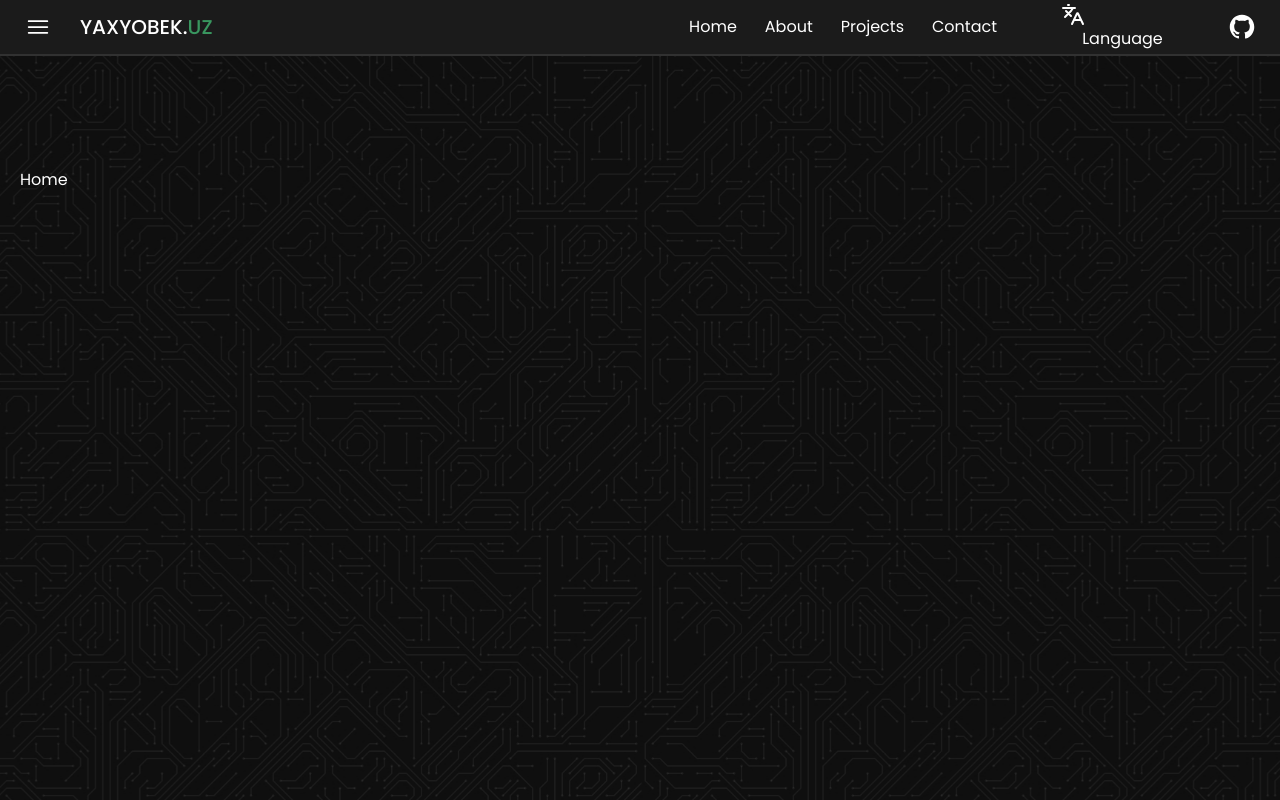
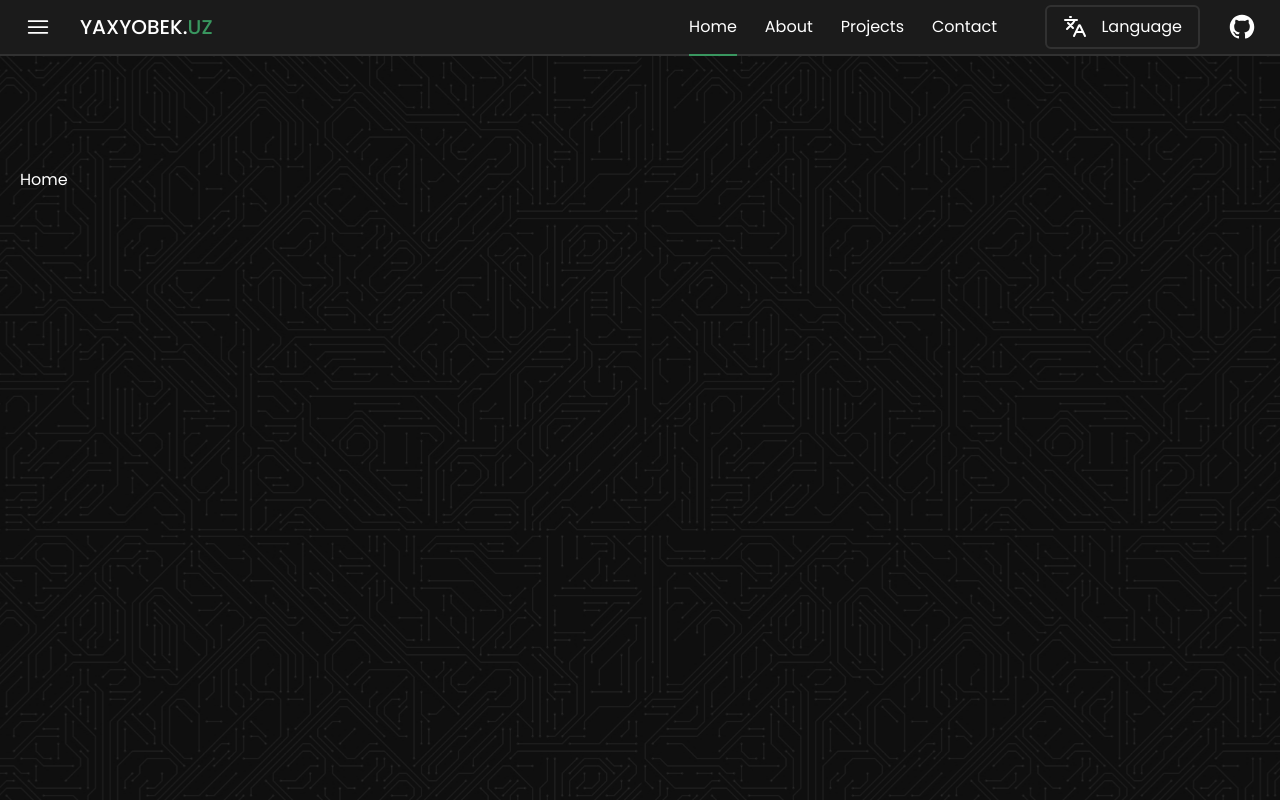
Before and after one commit to yaxyobekuz/portfolio, a React (Vite) app: page / in a window 1280 px wide. Built offline with nearby package versions, Linux system fonts and the light colour scheme.

Commit message:
add lang menu btn styles

```diff
--- a/src/index.css
+++ b/src/index.css
@@ -12,6 +12,35 @@
   }
 }
 
+/* --- Components --- */
+@layer components {
+  /* Headless ui */
+  .menu-items {
+    @apply absolute right-0 top-full min-w-36 bg-dark-300 origin-top-right mt-3 p-1.5 rounded-lg shadow-lg ring-1 ring-black/5 border-2 border-dark-200;
+  }
+
+  .menu-btn {
+    @apply flex items-center justify-between gap-3.5 py-2 px-4 border-2 border-dark-200 rounded-md transition-colors hover:bg-dark-200/30;
+  }
+
+  .menu-item {
+    @apply flex items-center gap-3.5 w-full px-3.5 py-2 rounded text-left transition-colors hover:bg-dark-200;
+  }
+
+  /* Header */
+  .header_navlink {
+    @apply flex justify-center relative py-2 hover:after:bg-primary/50;
+  }
+
+  .header_navlink:after {
+    @apply content-[""] absolute -bottom-[9px] left-0 w-full h-0.5 bg-transparent transition-colors duration-200;
+  }
+
+  .header_navlink.active::after {
+    @apply bg-primary;
+  }
+}
+
 /* --- Utilities --- */
 
 @layer utilities {
```
